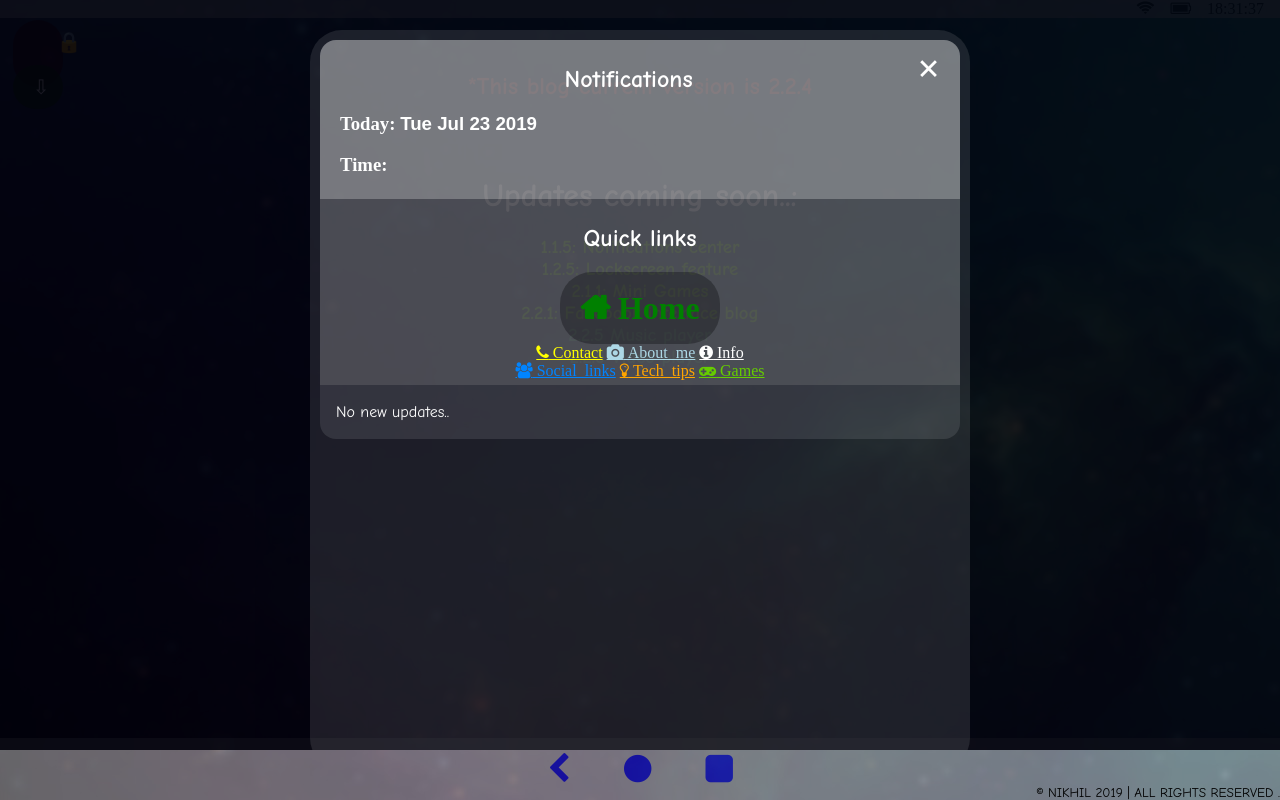
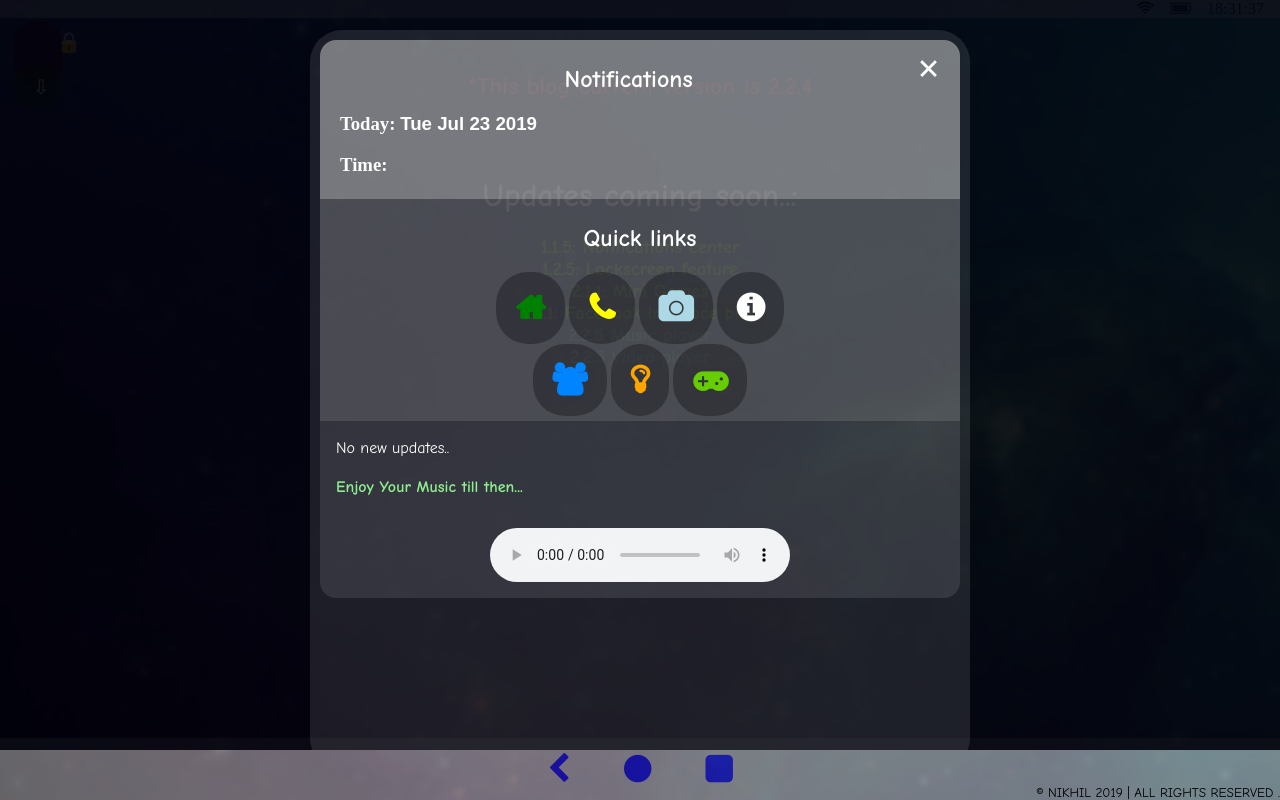
Before and after one commit to nikhilshakohi/firstSite, a plain HTML site: page updates.html in a window 1280 px wide. Both pictures are taken after a click on the button "Notifications". Drawn offline with Linux system fonts and the light colour scheme.

Commit message:
Update updates.html

```diff
--- a/updates.html
+++ b/updates.html
@@ -30,18 +30,23 @@
 		        <h3>Today:  <span id="day"></span></h3>
 		        <h3>Time:  <span id="time2"></span></h3>
 		    </div>
-		    <div class="modal-body">
+		    <div id="modal-body" class="modal-body">
 		    	<h2 style="font-family: 'Comic Sans MS'">Quick links</h2>
-		        <a id="abouthome"  class="fa fa-home" href="home.html" > Home</a> <br>
-		        <a id="about" class="fa fa-phone" href="contact.html" style="color: yellow">  Contact</a>
-		      	<a id="about" class="fa fa-camera" href="about.html" style="color: lightblue">  About_me</a>
-		      	<a id="about" class="fa fa-info-circle" href="recents.html" style="color: white">  Info</a><br>
-		      	<a id="about" href="sociallinks.html" class="fa fa-group" style="color: #0084FF">  Social_links</a>
-		      	<a id="about" href="techtips.html" class="fa fa-lightbulb-o" style="color: orange">  Tech_tips</a>
-		      	<a id="about" href="games.html" class="fa fa-gamepad" style="color: #66CD00;">  Games</a>
+		        <a id="abouthome"  class="fa fa-home" href="home.html" ></a>
+		        <a id="about0" class="fa fa-phone" href="contact.html" style="color: yellow"></a>
+		      	<a id="about1" class="fa fa-camera" href="about.html" style="color: lightblue"></a>
+		      	<a id="about2" class="fa fa-info-circle" href="recents.html" style="color: white"></a><br>
+		      	<a id="about3" href="sociallinks.html" class="fa fa-group" style="color: #0084FF"></a>
+		      	<a id="about4" href="techtips.html" class="fa fa-lightbulb-o" style="color: orange"></a>
+		      	<a id="about5" href="games.html" class="fa fa-gamepad" style="color: #66CD00;"></a>
 		    </div>
 		    <div class="modal-footer">
 		    	<p>No new updates..</p>
+		    	<h4 style="color: lightgreen">Enjoy Your Music till then...</h4>
+					<div style="text-align: center;"><audio id="audioboard1" controls>
+	  					<source src="believer.ogg" type="audio/ogg">
+ 				 		<source src="believer.mp3" type="audio/mpeg">Your browser does not support the audio element..</audio>
+ 				 	</div>
 		    </div>
 	  	</div>
 	</div>	<br>
```
